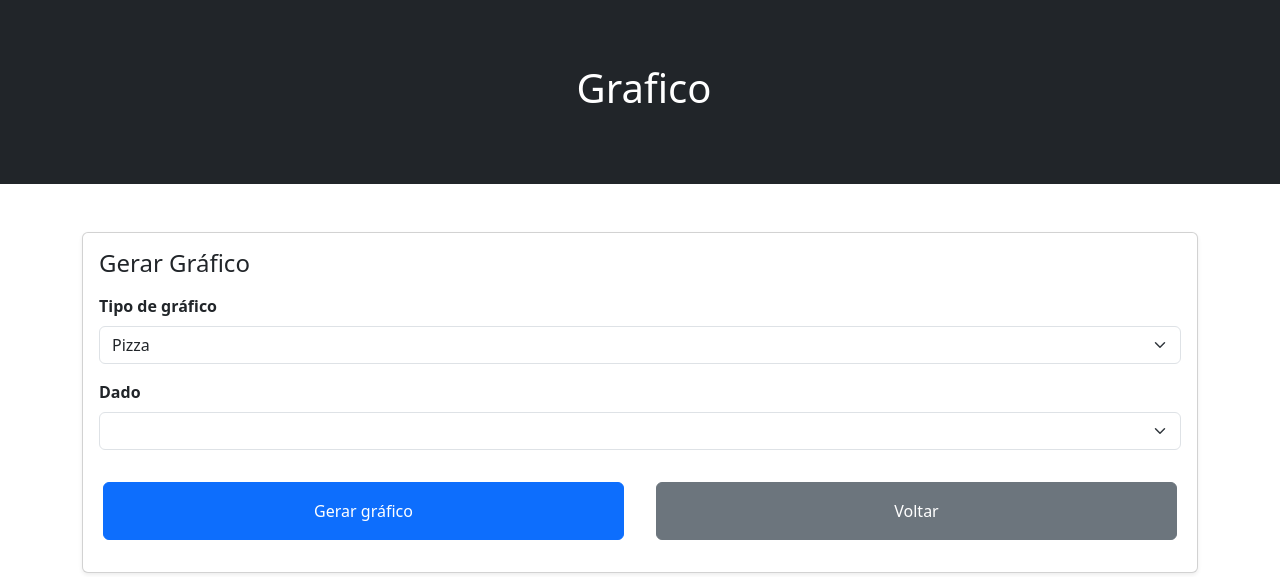
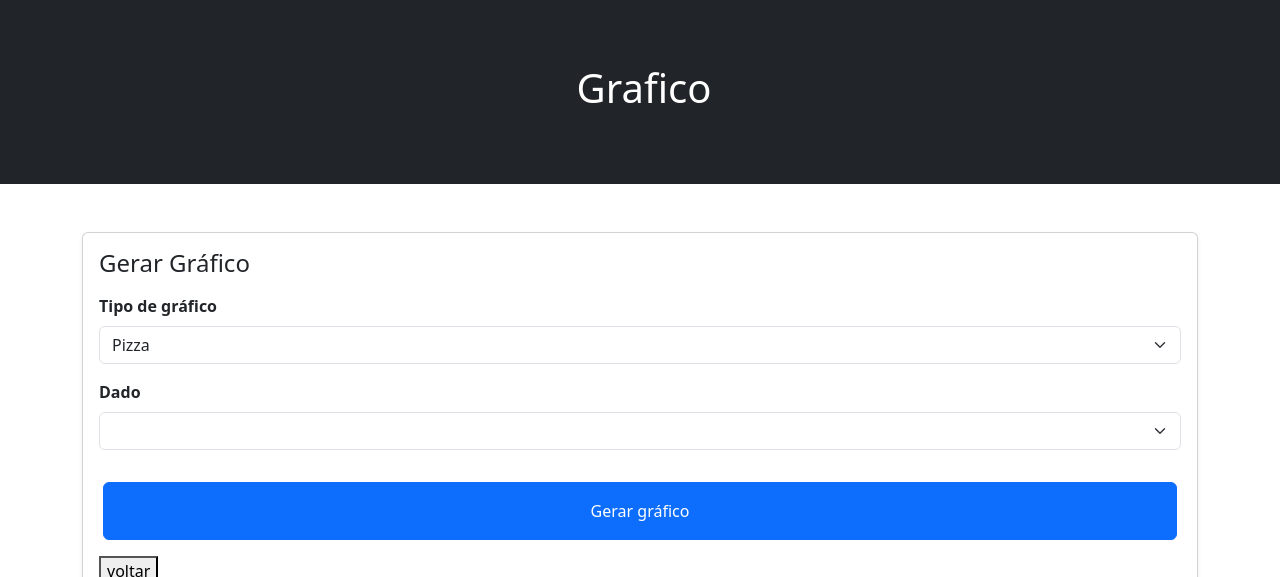
Before and after one commit to giastra/AED_py_project, a Flask app: template templates/grafico.html in a window 1280 px wide. Shown: the top 577 px of the page. Run offline with Flask 3, Linux system fonts and the light colour scheme; the template is opened without the code that fills it: most values are stand-ins (such as "Sample title", 1, 10 or a date in 2020); lists and menus that the app fills with data are empty; grey boxes are pictures that could not be loaded.

Commit message:
correção do butão voltar

```diff
--- a/templates/grafico.html
+++ b/templates/grafico.html
@@ -18,7 +18,7 @@
 
                 <h4 class="mb-3">Gerar Gráfico</h4>
 
-                <form id="graficoForm" method="POST">
+                <section id="graficoForm" method="POST">
 
                     <!-- Tipo de gráfico -->
                     <div class="mb-3">
@@ -41,9 +41,11 @@
                       <button id="BSub" name="BSub" class="btn btn-primary w-100 py-3 col m-3">
                           Gerar gráfico
                       </button>
-                      <button class="btn btn-secondary w-100 col m-3">Voltar</button>
+                    <form action="/area_pessoal" method="get">
+                        <button>voltar</button>
+                    </form>
                     </div>
-                </form>
+                </section>
 
             </div>
         </div>
```
Also changed, not shown: static/image/plot1.png.
